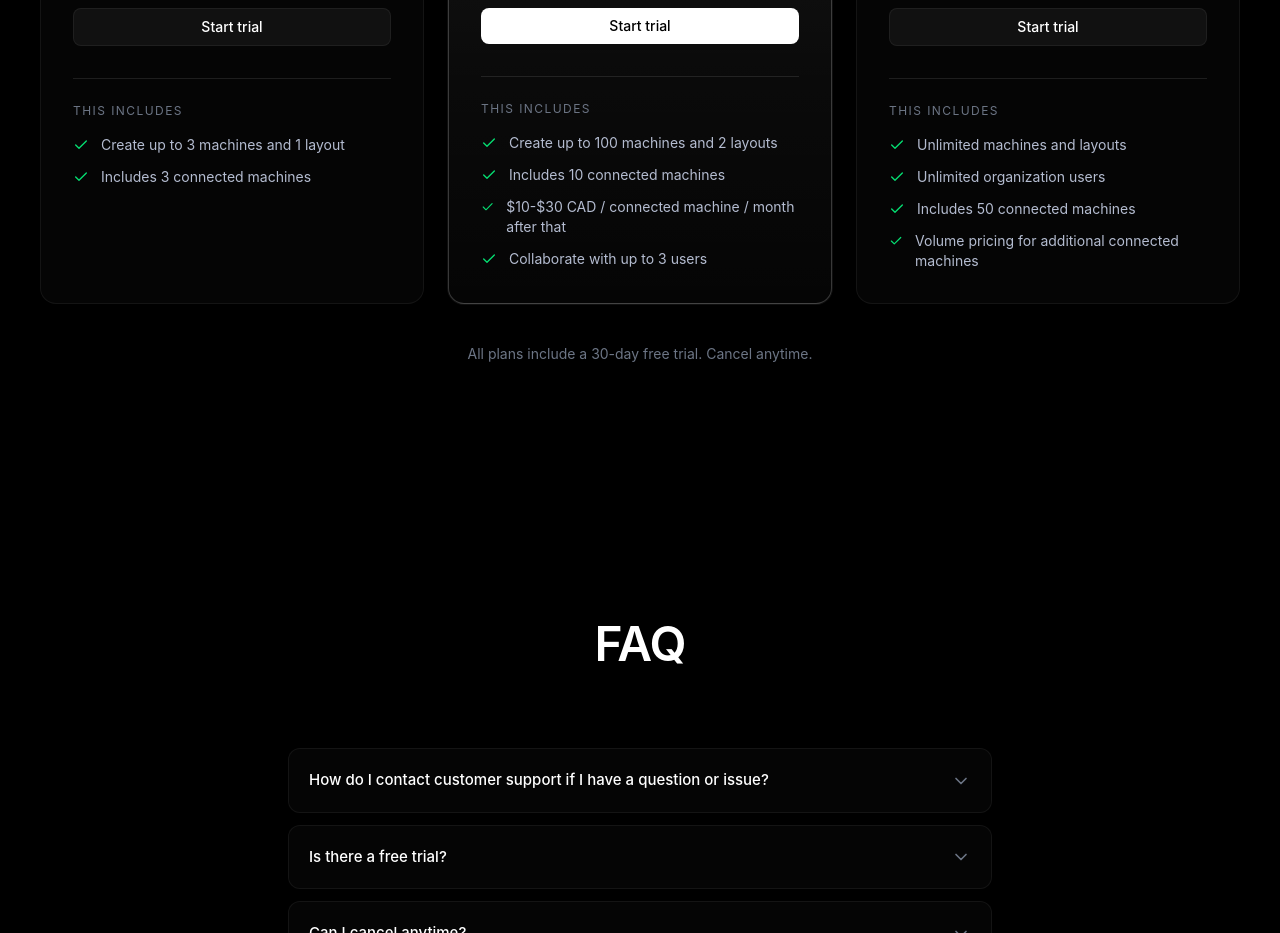
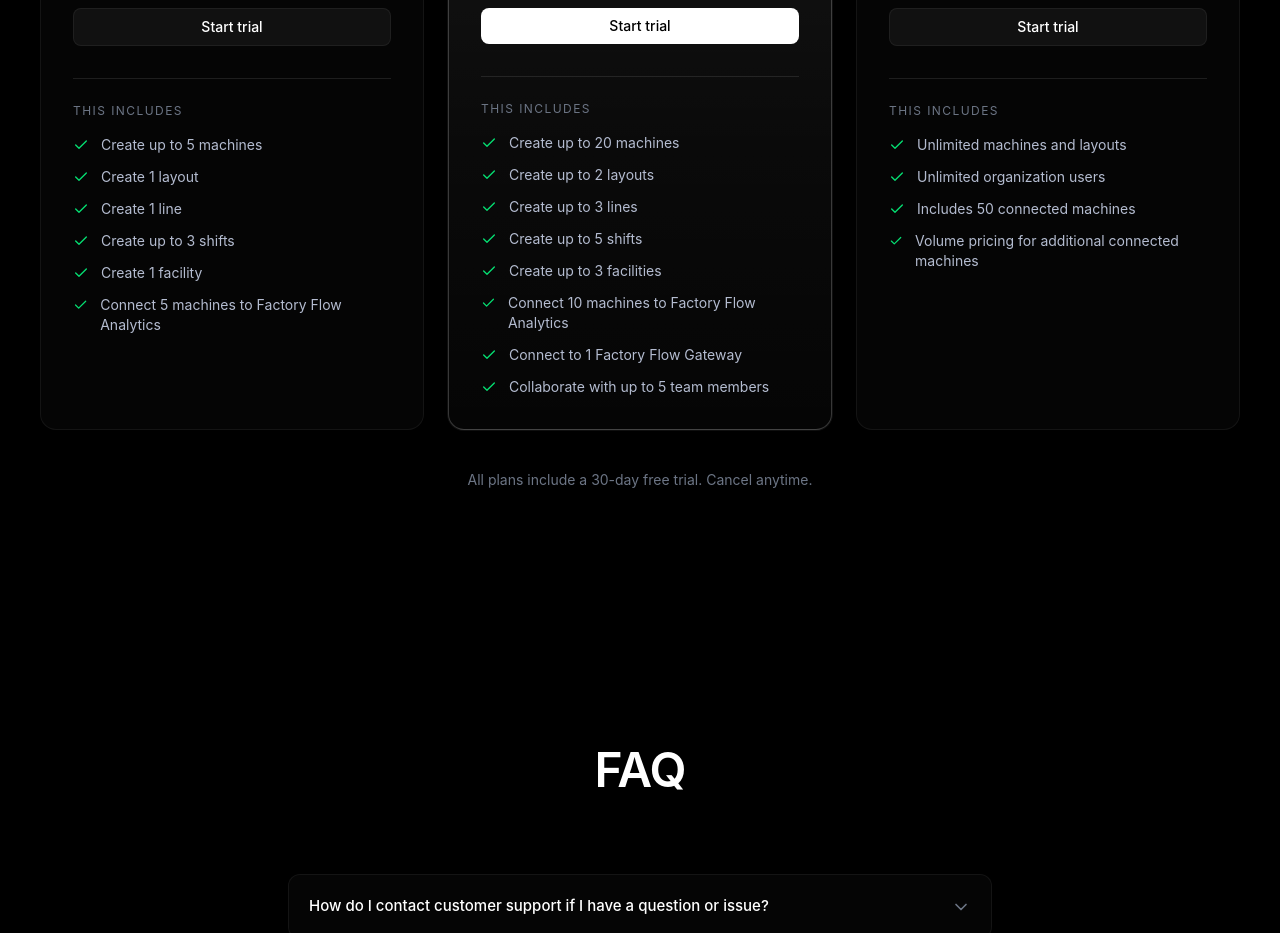
Before and after one commit to Factory-Flow/factory-flow, a React (Vite) app: page / in a window 1280 px wide. Shown: the part 2740-3673 px from the top of the page. Built offline with nearby package versions, Linux system fonts and the light colour scheme; what @heroui/system would draw is missing.

Commit message:
Update Pricing.tsx

```diff
--- a/src/components/Pricing.tsx
+++ b/src/components/Pricing.tsx
@@ -7,8 +7,12 @@ export default function Pricing() {
       price: '$29',
       cadence: 'CAD / month',
       features: [
-        'Create up to 3 machines and 1 layout',
-        'Includes 3 connected machines',
+        'Create up to 5 machines',
+        'Create 1 layout',
+        'Create 1 line',
+        'Create up to 3 shifts',
+        'Create 1 facility',
+        'Connect 5 machines to Factory Flow Analytics',
       ],
       cta: {
         label: 'Start trial',
@@ -20,10 +24,14 @@ export default function Pricing() {
       price: '$249',
       cadence: 'CAD / month',
       features: [
-        'Create up to 100 machines and 2 layouts',
-        'Includes 10 connected machines',
-        '$10-$30 CAD / connected machine / month after that',
-        'Collaborate with up to 3 users',
+        'Create up to 20 machines',
+        'Create up to 2 layouts',
+        'Create up to 3 lines',
+        'Create up to 5 shifts',
+        'Create up to 3 facilities',
+        'Connect 10 machines to Factory Flow Analytics',
+        'Connect to 1 Factory Flow Gateway',
+        'Collaborate with up to 5 team members',
       ],
       cta: {
         label: 'Start trial',
```
